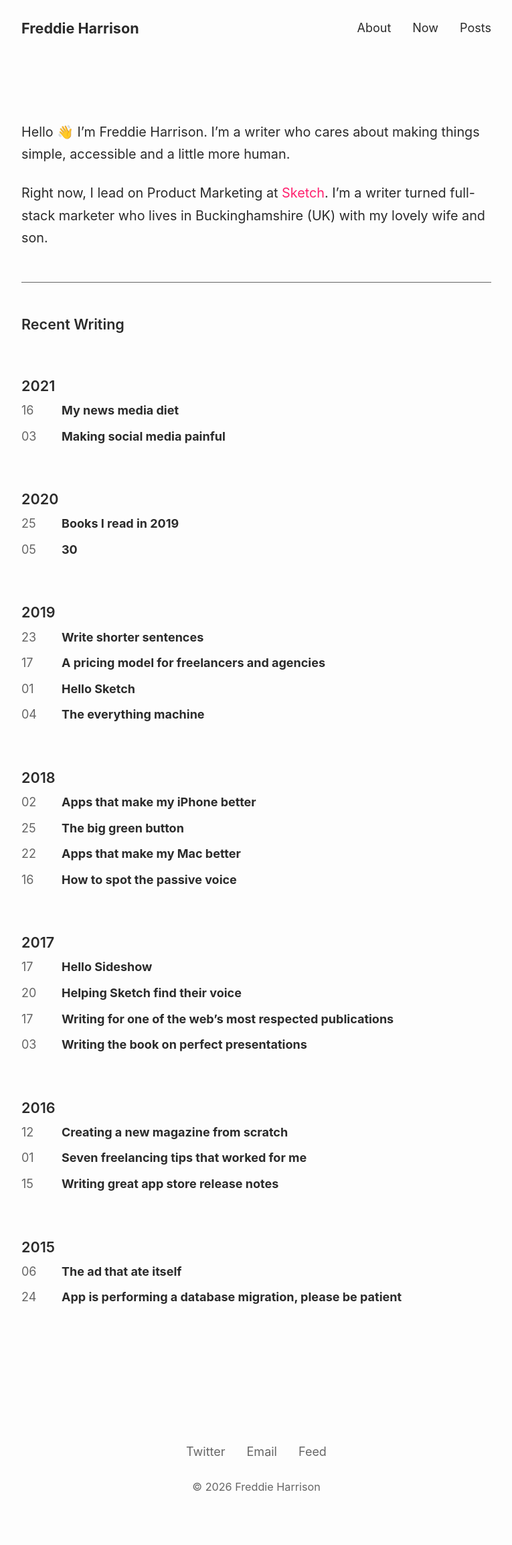
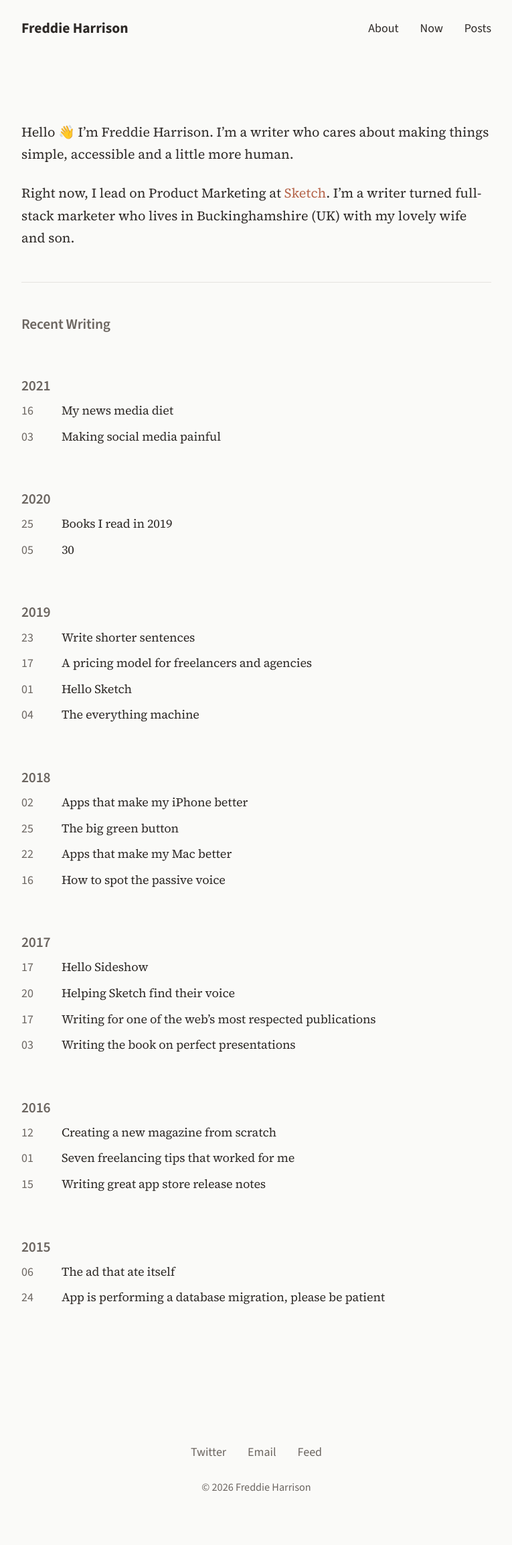
Before and after one commit to freddiewrites/freddiewrites.github.io, a Jekyll site: the page built from index.markdown, in a window 1280 px wide. Shown: the whole page at 67% size, without its empty margins (257-1022 px from the left). Built offline with Jekyll 4.4.1, drawn with Linux system fonts in a browser that asks for light colours.

Commit message:
Refresh typography, colors, and add subtle animations
- Add Source Serif 4 (body) and Source Sans 3 (UI) from Google Fonts
- Update color palette to warm, muted terracotta accent (#B5654A)
- Adjust background and text colors for warmer tone in light/dark modes
- Add smooth 150ms transitions on link hover states
- Add subtle page fade-in animation (200ms) with reduced-motion support
- Add subtle translateX hover effect on post cards
- Use tabular-nums for date alignment in post lists
- Update blockquote border to use accent color
- Add new --border-color variable for consistent border styling

Co-Authored-By: Claude Opus 4.5 <noreply@anthropic.com>

```diff
--- a/_includes/head.html
+++ b/_includes/head.html
@@ -2,6 +2,9 @@
   <meta charset="utf-8">
   <meta name="viewport" content="width=device-width, initial-scale=1">
   {% seo %}
+  <link rel="preconnect" href="https://fonts.googleapis.com">
+  <link rel="preconnect" href="https://fonts.gstatic.com" crossorigin>
+  <link href="https://fonts.googleapis.com/css2?family=Source+Sans+3:wght@400;600;700&family=Source+Serif+4:ital,opsz,wght@0,8..60,400;0,8..60,600;0,8..60,700;1,8..60,400&display=swap" rel="stylesheet">
   <link rel="stylesheet" href="{{ "/assets/css/main.css" | relative_url }}">
   <link rel="alternate" type="application/json" title="{{ site.title }}" href="{{ "/feed.json" | relative_url }}">
 </head>
--- a/_sass/_base.scss
+++ b/_sass/_base.scss
@@ -13,7 +13,7 @@ html {
 }
 
 body {
-  font-family: var(--font-base);
+  font-family: var(--font-body);
   line-height: var(--line-height-base);
   color: var(--text-color);
   background-color: var(--bg-color);
@@ -26,11 +26,14 @@ h1, h2, h3, h4, h5, h6 {
   margin-top: var(--space-xl);
   margin-bottom: var(--space-md);
   line-height: 1.3;
-  font-weight: 700;
+  font-weight: 600;
+  font-family: var(--font-ui);
+  letter-spacing: -0.01em;
 }
 
 h1 {
   font-size: 2.2em;
+  font-weight: 700;
 }
 
 h2 {
@@ -49,6 +52,7 @@ p {
 a {
   color: var(--link-color);
   text-decoration: none;
+  transition: color var(--transition-fast);
 
   &:hover {
     color: var(--link-hover);
@@ -76,7 +80,7 @@ img {
 blockquote {
   margin: var(--space-lg) 0;
   padding-left: var(--space-lg);
-  border-left: 4px solid var(--text-muted);
+  border-left: 3px solid var(--link-color);
   font-style: italic;
   color: var(--text-muted);
 }
@@ -84,7 +88,7 @@ blockquote {
 /* Horizontal rules */
 hr {
   border: none;
-  border-top: 1px solid var(--text-muted);
+  border-top: 1px solid var(--border-color);
   margin: var(--space-xl) 0;
 }
 
@@ -111,5 +115,6 @@ hr {
     border-radius: 4px;
     box-shadow: 0 2px 8px rgba(0, 0, 0, 0.2);
     font-weight: 600;
+    font-family: var(--font-ui);
   }
 }
--- a/_sass/_components.scss
+++ b/_sass/_components.scss
@@ -13,12 +13,14 @@
   align-items: center;
   flex-wrap: wrap;
   gap: var(--space-md);
+  font-family: var(--font-ui);
 }
 
 .site-title {
   font-size: 1.2em;
   font-weight: 700;
   color: var(--text-color);
+  transition: color var(--transition-fast);
 
   &:hover {
     color: var(--link-color);
@@ -32,6 +34,7 @@
   a {
     color: var(--text-color);
     font-size: 1em;
+    transition: color var(--transition-fast);
 
     &:hover {
       color: var(--link-color);
@@ -44,6 +47,7 @@
   padding: var(--space-xl) 0;
   margin-top: var(--space-3xl);
   text-align: center;
+  font-family: var(--font-ui);
 }
 
 .footer-links {
@@ -54,6 +58,7 @@
 
   a {
     color: var(--text-muted);
+    transition: color var(--transition-fast);
 
     &:hover {
       color: var(--link-color);
@@ -72,20 +77,30 @@
   align-items: baseline;
   gap: var(--space-md);
   margin-bottom: var(--space-xs);
+  transition: transform var(--transition-fast);
+
+  &:hover {
+    transform: translateX(2px);
+  }
 
   time {
     font-size: 1em;
     color: var(--text-muted);
     flex-shrink: 0;
     min-width: 2em;
+    font-family: var(--font-ui);
+    font-variant-numeric: tabular-nums;
   }
 
   .post-title {
     margin: 0;
     font-size: 1em;
+    font-family: var(--font-body);
+    font-weight: 400;
 
     a {
       color: var(--text-color);
+      transition: color var(--transition-fast);
 
       &:hover {
         color: var(--link-color);
@@ -100,6 +115,7 @@
   font-weight: 600;
   margin-top: var(--space-2xl);
   margin-bottom: var(--space-xs);
+  color: var(--text-muted);
 
   &:first-of-type {
     margin-top: var(--space-md);
@@ -114,11 +130,12 @@
 }
 
 .tag {
-  background-color: var(--text-muted);
-  color: var(--bg-color);
+  background-color: var(--border-color);
+  color: var(--text-muted);
   padding: 2px var(--space-xs);
   border-radius: 3px;
   font-size: 0.85em;
+  font-family: var(--font-ui);
   display: inline-block;
 }
 
@@ -129,6 +146,13 @@
   h1 {
     margin-bottom: var(--space-sm);
   }
+}
+
+/* Post meta */
+.post-meta {
+  color: var(--text-muted);
+  font-family: var(--font-ui);
+  font-size: 0.95em;
 }
 
 /* Responsive navigation */
@@ -146,4 +170,19 @@
     flex-direction: column;
     gap: var(--space-sm);
   }
+
+  .post-card:hover {
+    transform: none;
+  }
 }
+
+/* Reduced motion preference */
+@media (prefers-reduced-motion: reduce) {
+  .post-card {
+    transition: none;
+
+    &:hover {
+      transform: none;
+    }
+  }
+}
--- a/_sass/_layout.scss
+++ b/_sass/_layout.scss
@@ -1,9 +1,22 @@
+/* Page fade-in animation */
+@keyframes fadeIn {
+  from {
+    opacity: 0;
+    transform: translateY(4px);
+  }
+  to {
+    opacity: 1;
+    transform: translateY(0);
+  }
+}
+
 /* Main content container */
 main {
   max-width: var(--content-width);
   margin: 0 auto;
   padding: var(--space-xl) var(--space-md);
   min-height: calc(100vh - 200px); /* Reserve space for header/footer */
+  animation: fadeIn var(--transition-medium) both;
 }
 
 /* Page and Post layouts */
@@ -28,7 +41,7 @@ main {
 
   .home-divider {
     border: none;
-    border-top: 1px solid var(--text-muted);
+    border-top: 1px solid var(--border-color);
     margin: var(--space-xl) 0;
   }
 
@@ -68,3 +81,10 @@ main {
     padding: var(--space-md) var(--space-sm);
   }
 }
+
+/* Reduced motion preference */
+@media (prefers-reduced-motion: reduce) {
+  main {
+    animation: none;
+  }
+}
--- a/_sass/_variables.scss
+++ b/_sass/_variables.scss
@@ -1,10 +1,11 @@
 :root {
   /* Colors - Light Mode */
-  --bg-color: #fdfdfd;          /* warm off-white */
-  --text-color: #2b2b2b;        /* dark gray */
-  --text-muted: #666666;        /* muted gray for metadata */
-  --link-color: #FF206E;        /* magenta/pink accent */
-  --link-hover: #cc1a58;        /* darker magenta on hover */
+  --bg-color: #FAFAF8;            /* warm cream */
+  --text-color: #2D2926;          /* warm charcoal */
+  --text-muted: #6B6560;          /* warm gray */
+  --link-color: #B5654A;          /* terracotta */
+  --link-hover: #9A5540;          /* darker terracotta */
+  --border-color: #E5E3E0;        /* warm light gray for borders */
 
   /* Spacing */
   --space-xs: 8px;
@@ -16,18 +17,24 @@
   --space-3xl: 96px;
 
   /* Typography */
-  --font-base: -apple-system, BlinkMacSystemFont, "Segoe UI", Roboto, "Helvetica Neue", Arial, sans-serif;
+  --font-body: "Source Serif 4", Georgia, "Times New Roman", serif;
+  --font-ui: "Source Sans 3", -apple-system, BlinkMacSystemFont, "Segoe UI", sans-serif;
   --font-size-base: 18px;
   --line-height-base: 1.7;
   --content-width: 750px;
+
+  /* Transitions */
+  --transition-fast: 150ms ease;
+  --transition-medium: 200ms ease-out;
 }
 
 @media (prefers-color-scheme: dark) {
   :root {
-    --bg-color: #1a1a1a;
-    --text-color: #e0e0e0;
-    --text-muted: #999999;
-    --link-color: #ff5090;
-    --link-hover: #ff7aaa;
+    --bg-color: #1C1C1A;          /* warm black */
+    --text-color: #E8E6E3;        /* warm off-white */
+    --text-muted: #9A9590;        /* warm muted gray */
+    --link-color: #C9826A;        /* lighter terracotta */
+    --link-hover: #D99A85;        /* even lighter terracotta */
+    --border-color: #3A3835;      /* warm dark gray for borders */
   }
 }
```
